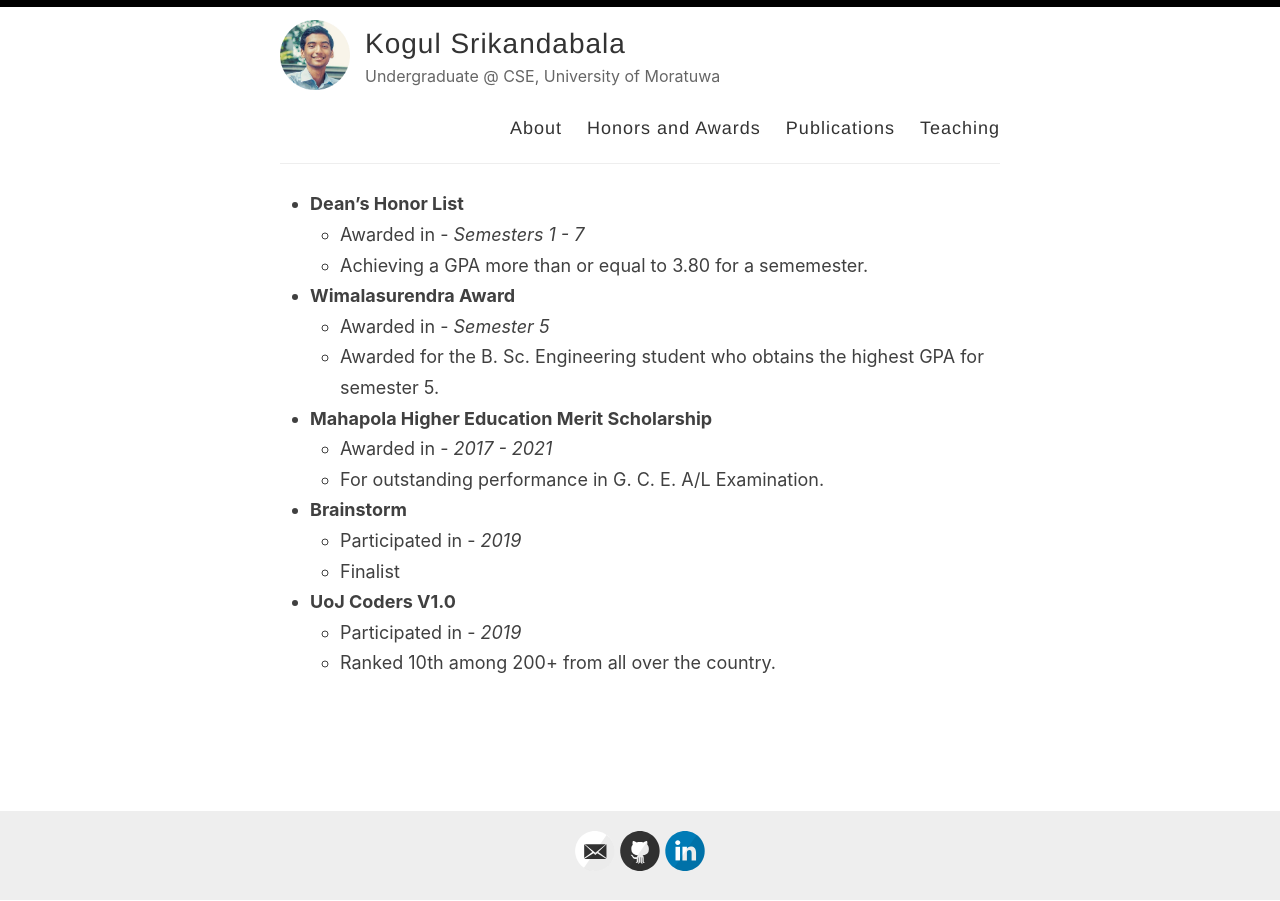
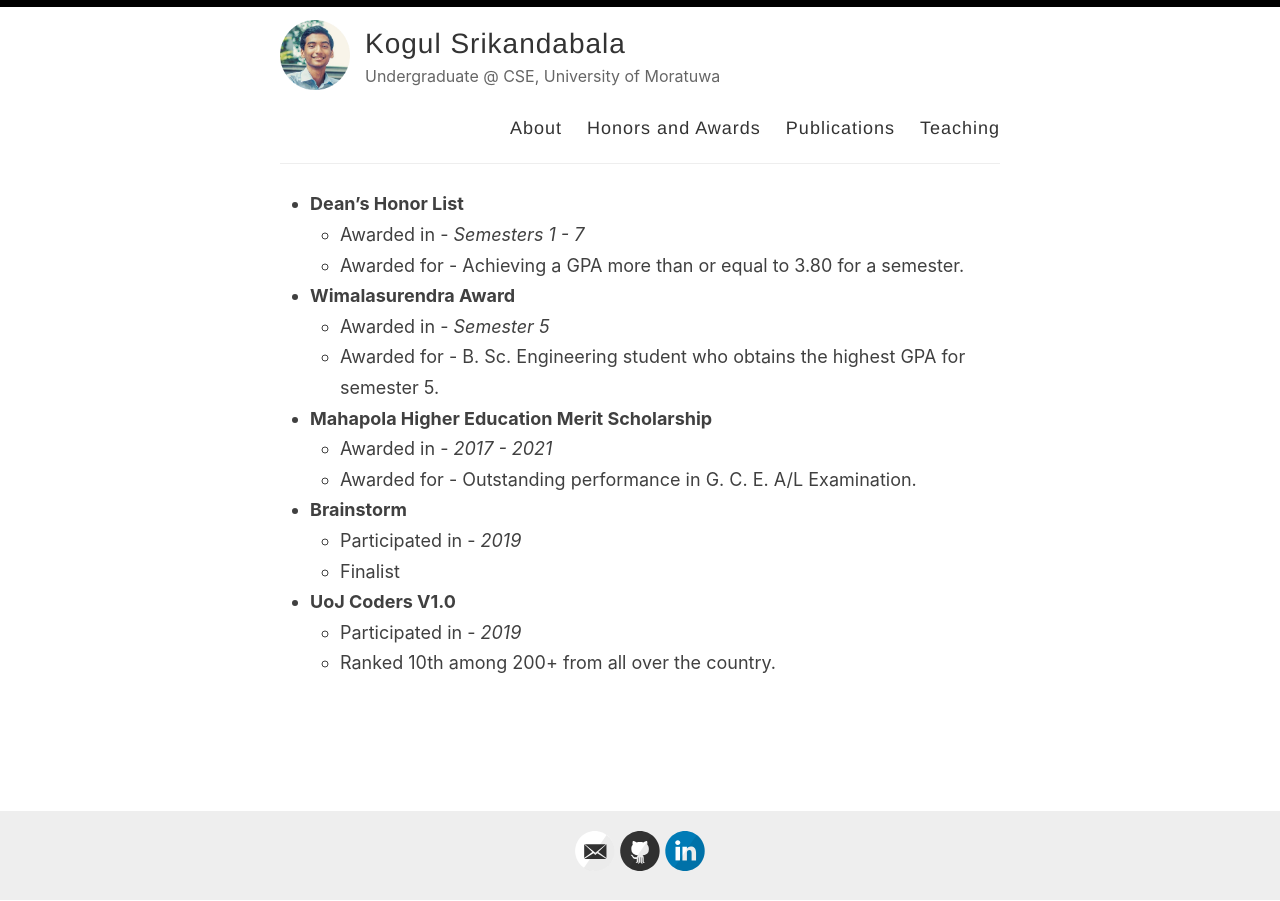
Before and after one commit to Skogul1997/Skogul1997.github.io, a Jekyll site: the page built from _pages/awards.md, in a window 1280 px wide. Built offline with Jekyll 4.4.1, drawn with Linux system fonts in a browser that asks for light colours.

Commit message:
Update awards.md

```diff
--- a/_pages/awards.md
+++ b/_pages/awards.md
@@ -6,15 +6,15 @@ title: Awards
 
 - **Dean's Honor List**
   - Awarded in - *Semesters 1 - 7*
-  - Achieving a GPA more than or equal to 3.80 for a sememester.
+  - Awarded for - Achieving a GPA more than or equal to 3.80 for a semester.
 
 - **Wimalasurendra Award**
   - Awarded in - *Semester 5*
-  - Awarded for the B. Sc. Engineering student who obtains the highest GPA for semester 5.
+  - Awarded for - B. Sc. Engineering student who obtains the highest GPA for semester 5.
 
 - **Mahapola Higher Education Merit Scholarship**
   - Awarded in - *2017 - 2021*
-  - For outstanding performance in G. C. E. A/L Examination.
+  - Awarded for - Outstanding performance in G. C. E. A/L Examination.
 
 - **Brainstorm**
   - Participated in - *2019*
```
